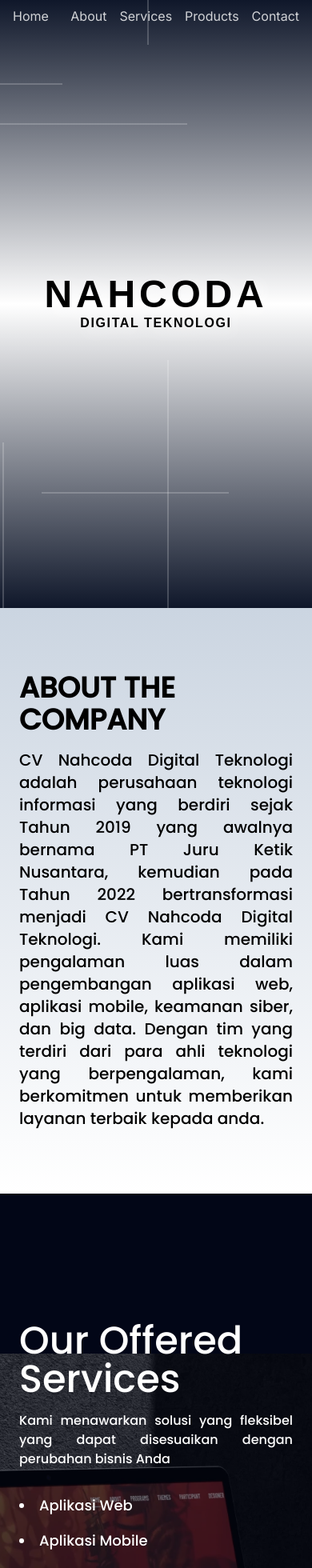
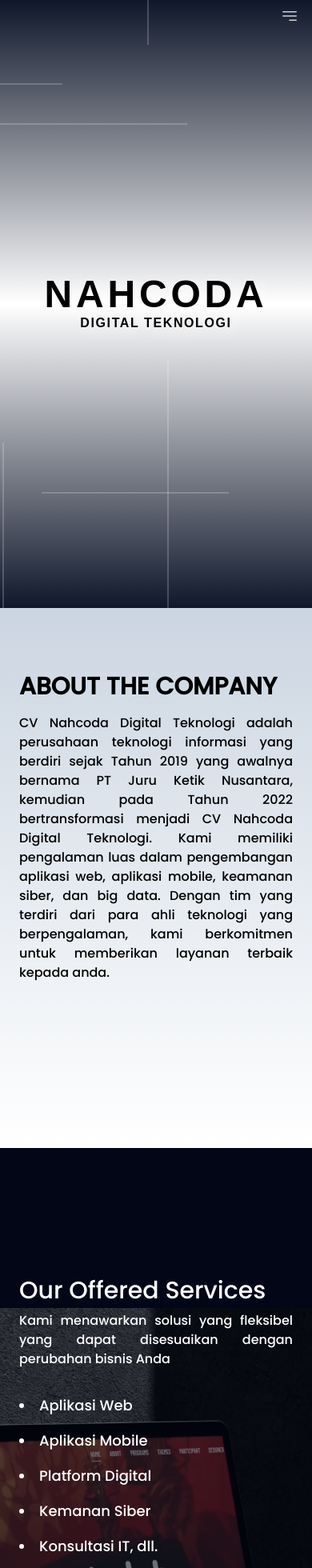
Before and after one commit to zakyafifmubarok/profile-ndt, a Next.js app: page /portofolio in a window 390 px wide. Shown: the top 1960 px of the page at 80% size. Built offline with nearby package versions, Linux system fonts and the light colour scheme; a web font is replaced by a local one.

Commit message:
mobile version

```diff
--- a/app/portofolio/components/about.tsx
+++ b/app/portofolio/components/about.tsx
@@ -28,6 +28,7 @@ const AboutComponent = forwardRef<HTMLElement, AboutComponentProps>((props, ref)
 
     return () => {
       if (aboutRef.current) {
+        // eslint-disable-next-line react-hooks/exhaustive-deps
         observer.unobserve(aboutRef.current);
       }
     };
@@ -44,8 +45,8 @@ const AboutComponent = forwardRef<HTMLElement, AboutComponentProps>((props, ref)
         <div className='max-w-7xl mx-auto py-20 lg:py-28 px-6'>
           <div className='flex gap-20'>
             <div className={`${poppins.className}`}>
-              <h1 className='text-4xl font-bold uppercase'>About the Company</h1>
-              <p className='mt-4 text-xl text-justify'>
+              <h1 className='text-3xl font-bold uppercase md:text-4xl'>About the Company</h1>
+              <p className='mt-4 text-justify md:text-xl'>
                 CV Nahcoda Digital Teknologi adalah perusahaan teknologi informasi yang
                 berdiri sejak Tahun 2019 yang awalnya bernama PT Juru Ketik Nusantara,
                 kemudian pada Tahun 2022 bertransformasi menjadi CV Nahcoda Digital
--- a/app/portofolio/components/services.tsx
+++ b/app/portofolio/components/services.tsx
@@ -66,10 +66,10 @@ const ServicesComponent = forwardRef<HTMLElement, ServicesComponentProps>((props
             isServicesVisible ? 'opacity-100 translate-x-0' : 'opacity-0 -translate-x-40'
           }`}
         >
-          <h1 className='text-5xl'>
+          <h1 className='text-3xl md:text-5xl'>
             Our Offered Services
           </h1>
-          <p className='mt-4 text-justify'>
+          <p className='mt-2 text-justify md:mt-4'>
             Kami menawarkan solusi yang fleksibel yang dapat disesuaikan dengan perubahan bisnis Anda
           </p>
         </div>
--- a/app/portofolio/page.tsx
+++ b/app/portofolio/page.tsx
@@ -8,6 +8,8 @@ import AboutComponent from './components/about'
 import ServicesComponent from './components/services'
 import ProductsComponent from './components/products'
 import ContactComponent from './components/contact'
+import IconBars from '@/app/ui/icons/IconBars'
+import IconClose from '@/app/ui/icons/IconClose'
 
 export default function PortofolioPage() {
   // eslint-disable-next-line @typescript-eslint/no-unused-vars
@@ -34,8 +36,11 @@ export default function PortofolioPage() {
   }, []);
 
   const scrollToSection = (sectionRef: React.RefObject<HTMLElement>) => {
+    setMobileNavigation(false)
     sectionRef.current?.scrollIntoView({ behavior: 'smooth' });
   };
+
+  const [isMobileNavigation, setMobileNavigation] = useState<boolean>(false)
 
   return (
     <main className='relative'>
@@ -46,12 +51,51 @@ export default function PortofolioPage() {
         <div className='flex justify-between'>
           <div>
             <button
-              className='hover:underline'
+              className='hidden md:block hover:underline'
               onClick={() => scrollToSection(mainRef)}
               >Home</button
             >
           </div>
-          <div className='flex gap-4'>
+          <div className='block md:hidden'>
+            <button onClick={() => setMobileNavigation(!isMobileNavigation)}>
+              <IconBars className={`absolute size-6 transition-transform duration-300
+                ${isMobileNavigation ? 'opacity-0' : 'opacity-100 rotate-0'} transform`}
+              />
+              <IconClose className={`size-6 transition-transform duration-300
+                ${isMobileNavigation ? 'opacity-100 rotate-180' : 'opacity-0'} transform`}
+              />
+            </button>
+            <div className={`px-2 absolute w-full left-0 ${isMobileNavigation ? 'animate-fade-in opacity-100' : 'opacity-0'}`}>
+              <ul className="font-medium p-4 mt-4 rounded-lg bg-slate-800">
+                <li>
+                  <button
+                    onClick={() => scrollToSection(mainRef)}
+                    className="block py-2 px-3 rounded hover:underline">Home</button>
+                </li>
+                <li>
+                  <button
+                    onClick={() => scrollToSection(aboutRef)}
+                    className="block py-2 px-3 rounded hover:underline">About</button>
+                </li>
+                <li>
+                  <button
+                    onClick={() => scrollToSection(servicesRef)}
+                    className="block py-2 px-3 rounded hover:underline">Services</button>
+                </li>
+                <li>
+                  <button
+                    onClick={() => scrollToSection(productRef)}
+                    className="block py-2 px-3 rounded hover:underline">Products</button>
+                </li>
+                <li>
+                  <button
+                    onClick={() => scrollToSection(contactRef)}
+                    className="block py-2 px-3 rounded hover:underline">Contact</button>
+                </li>
+              </ul>
+            </div>
+          </div>
+          <div className='hidden gap-4 md:flex'>
             <button
               className='hover:underline'
               onClick={() => scrollToSection(aboutRef)}
--- /dev/null
+++ b/app/ui/icons/IconBars.tsx
@@ -0,0 +1,14 @@
+export default function IconBars({ className }: { className?: string }) {
+  return (
+    <svg
+      xmlns="http://www.w3.org/2000/svg"
+      fill="none"
+      viewBox="0 0 24 24"
+      stroke-width="1.5"
+      stroke="currentColor"
+      className={className}
+    >
+      <path stroke-linecap="round" stroke-linejoin="round" d="M3.75 6.75h16.5M3.75 12h16.5M12 17.25h8.25" />
+    </svg>
+  );
+}
--- /dev/null
+++ b/app/ui/icons/IconClose.tsx
@@ -0,0 +1,14 @@
+export default function IconBars({ className }: { className?: string }) {
+  return (
+    <svg
+      xmlns="http://www.w3.org/2000/svg"
+      fill="none"
+      viewBox="0 0 24 24"
+      stroke-width="1.5"
+      stroke="currentColor"
+      className={className}
+    >
+      <path stroke-linecap="round" stroke-linejoin="round" d="M6 18 18 6M6 6l12 12" />
+    </svg>
+  );
+}
```
